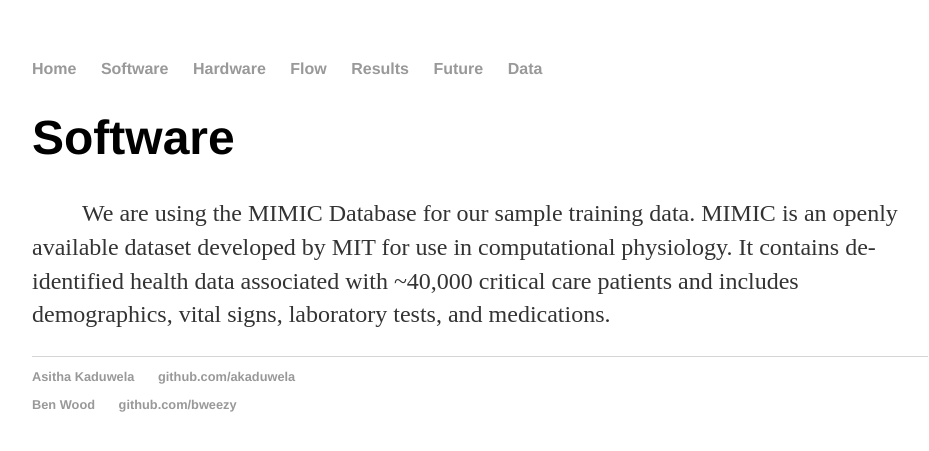
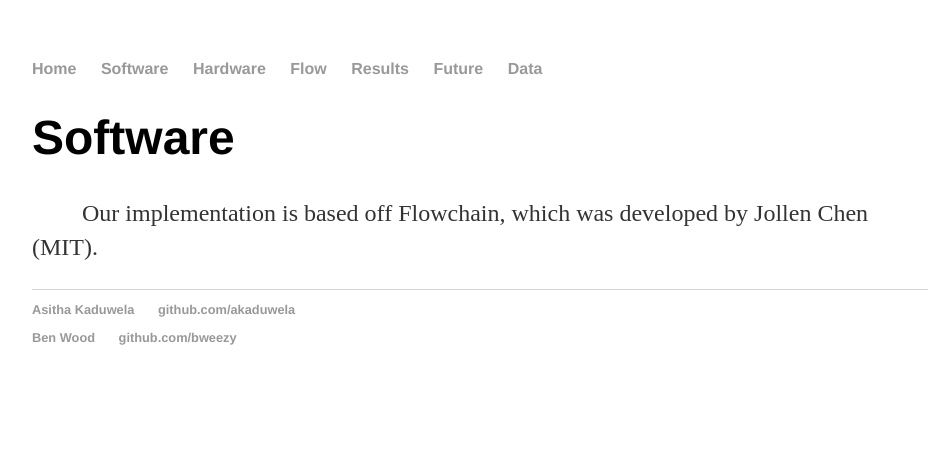
Before and after one commit to UCLA-ECE209AS-2018W/Asitha-Ben, a Jekyll site: the page built from software/index.html, in a window 1280 px wide. Shown: the top 451 px of the page, without its empty margins (160-1089 px from the left). Built offline with Jekyll 4.4.1, drawn with Linux system fonts in a browser that asks for light colours.

Commit message:
Update index.html

```diff
--- a/software/index.html
+++ b/software/index.html
@@ -4,7 +4,7 @@
 ---
 <div class="blurb">
 	<h1>Software</h1>
-	<p>We are using the MIMIC Database for our sample training data. MIMIC is an openly available dataset developed by MIT for use in computational physiology. It contains de-identified health data associated with ~40,000 critical care patients and includes demographics, vital signs, laboratory tests, and medications.</p>
+	<p>Our implementation is based off Flowchain, which was developed by Jollen Chen (MIT).</p>
 	<p>
 
   </div><!-- /.blurb -->
```
